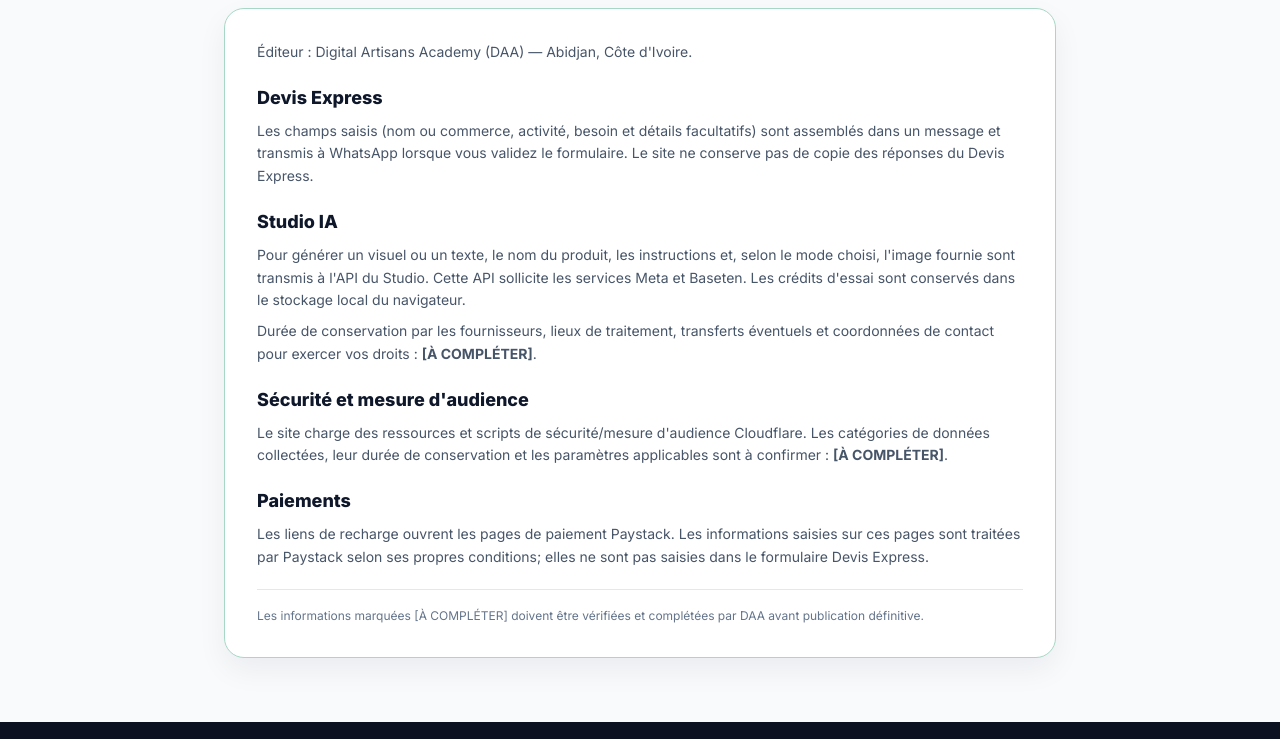
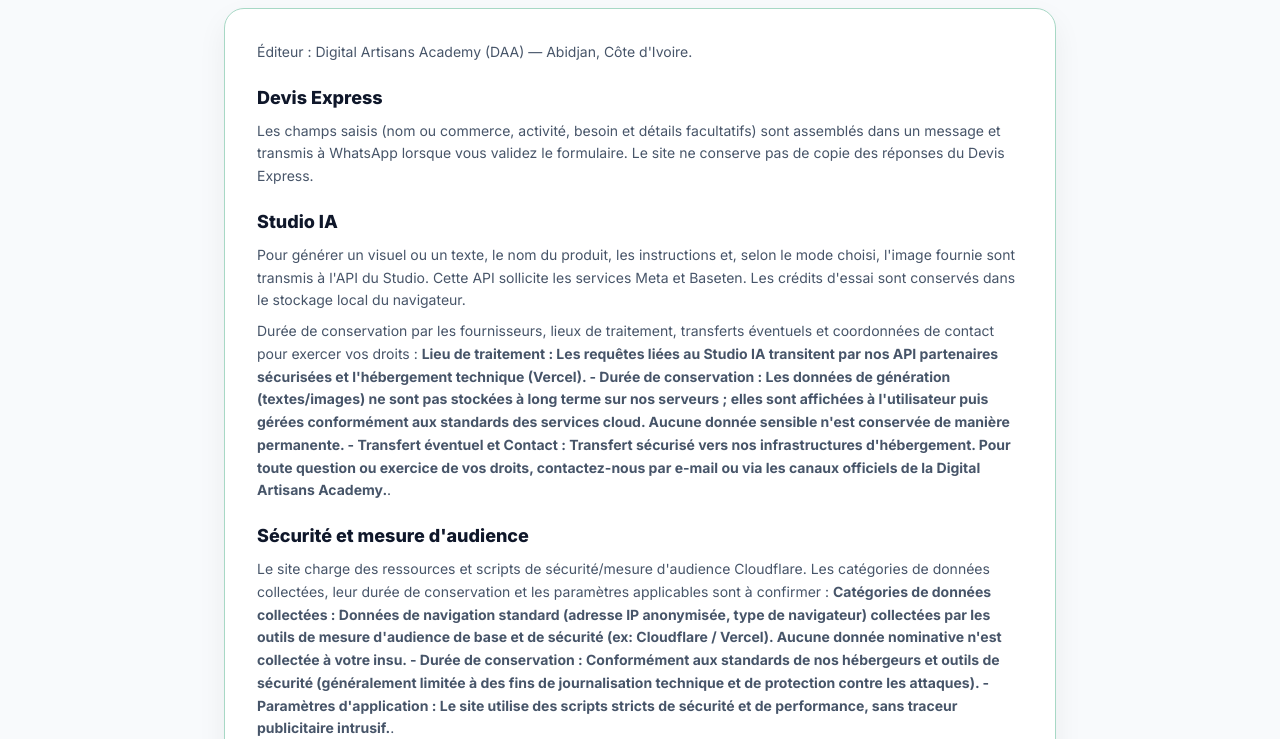
Before and after one commit to noukawo81/daa-landing-page, a plain HTML site: page confidentialite.html in a window 1280 px wide. Shown: the part 213-952 px from the top of the page. Drawn offline with nearby package versions, Linux system fonts and the light colour scheme.

Commit message:
Update legal pages before Vercel preview

```diff
--- a/confidentialite.html
+++ b/confidentialite.html
@@ -56,12 +56,16 @@
       <div>
         <h2 class="text-lg font-extrabold">Studio IA</h2>
         <p class="mt-2 text-sm leading-relaxed text-slate-600">Pour générer un visuel ou un texte, le nom du produit, les instructions et, selon le mode choisi, l'image fournie sont transmis à l'API du Studio. Cette API sollicite les services Meta et Baseten. Les crédits d'essai sont conservés dans le stockage local du navigateur.</p>
-        <p class="mt-2 text-sm leading-relaxed text-slate-600">Durée de conservation par les fournisseurs, lieux de traitement, transferts éventuels et coordonnées de contact pour exercer vos droits : <strong>[À COMPLÉTER]</strong>.</p>
+        <p class="mt-2 text-sm leading-relaxed text-slate-600">Durée de conservation par les fournisseurs, lieux de traitement, transferts éventuels et coordonnées de contact pour exercer vos droits : <strong>Lieu de traitement : Les requêtes liées au Studio IA transitent par nos API partenaires sécurisées et l'hébergement technique (Vercel).
+- Durée de conservation : Les données de génération (textes/images) ne sont pas stockées à long terme sur nos serveurs ; elles sont affichées à l'utilisateur puis gérées conformément aux standards des services cloud. Aucune donnée sensible n'est conservée de manière permanente.
+- Transfert éventuel et Contact : Transfert sécurisé vers nos infrastructures d'hébergement. Pour toute question ou exercice de vos droits, contactez-nous par e-mail ou via les canaux officiels de la Digital Artisans Academy.</strong>.</p>
       </div>
 
       <div>
         <h2 class="text-lg font-extrabold">Sécurité et mesure d'audience</h2>
-        <p class="mt-2 text-sm leading-relaxed text-slate-600">Le site charge des ressources et scripts de sécurité/mesure d'audience Cloudflare. Les catégories de données collectées, leur durée de conservation et les paramètres applicables sont à confirmer : <strong>[À COMPLÉTER]</strong>.</p>
+        <p class="mt-2 text-sm leading-relaxed text-slate-600">Le site charge des ressources et scripts de sécurité/mesure d'audience Cloudflare. Les catégories de données collectées, leur durée de conservation et les paramètres applicables sont à confirmer : <strong>Catégories de données collectées : Données de navigation standard (adresse IP anonymisée, type de navigateur) collectées par les outils de mesure d'audience de base et de sécurité (ex: Cloudflare / Vercel). Aucune donnée nominative n'est collectée à votre insu.
+- Durée de conservation : Conformément aux standards de nos hébergeurs et outils de sécurité (généralement limitée à des fins de journalisation technique et de protection contre les attaques).
+- Paramètres d'application : Le site utilise des scripts stricts de sécurité et de performance, sans traceur publicitaire intrusif.</strong>.</p>
       </div>
 
       <div>
@@ -69,7 +73,7 @@
         <p class="mt-2 text-sm leading-relaxed text-slate-600">Les liens de recharge ouvrent les pages de paiement Paystack. Les informations saisies sur ces pages sont traitées par Paystack selon ses propres conditions; elles ne sont pas saisies dans le formulaire Devis Express.</p>
       </div>
 
-      <p class="border-t border-slate-200 pt-4 text-xs leading-relaxed text-slate-500">Les informations marquées [À COMPLÉTER] doivent être vérifiées et complétées par DAA avant publication définitive.</p>
+      <p class="border-t border-slate-200 pt-4 text-xs leading-relaxed text-slate-500">Les informations marquées doivent être vérifiées et complétées par DAA avant publication définitive.</p>
     </section>
   </main>
   <div data-site-footer></div>
```
Also changed, not shown: mentions-legales.html (+5 -5 lines).
